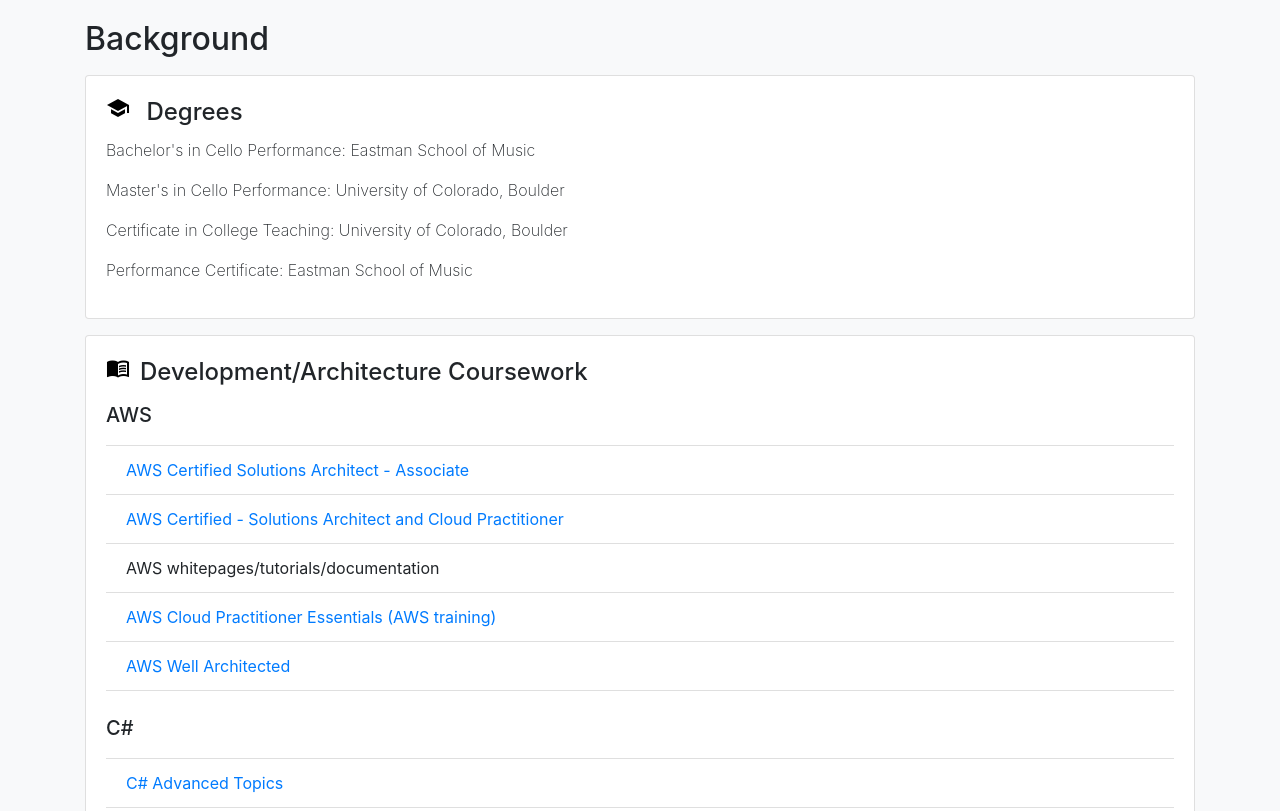
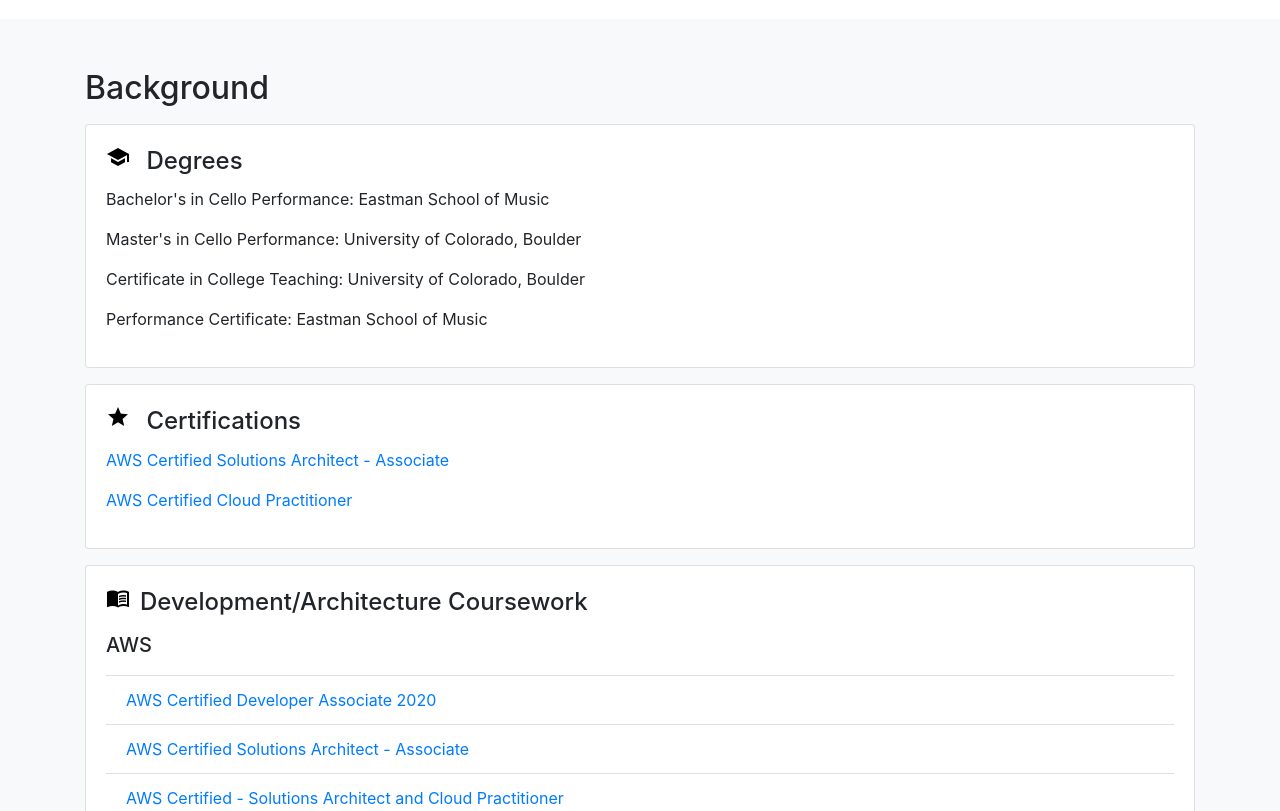
Before and after one commit to GretaP/DevWebbieSimple, a plain HTML site: page index.html in a window 1280 px wide. Shown: the part 2980-3791 px from the top of the page. Drawn offline with Linux system fonts and the light colour scheme.

Commit message:
Adds jenkins to skills, adds certification area under background, changes font-weight in Background ID section

```diff
--- a/custom.css
+++ b/custom.css
@@ -1,4 +1,7 @@
 /*Handwritten by Greta Parks*/
+#background p {
+  font-weight: 400;
+}
 
 .photoBack {
     background: linear-gradient(to bottom, rgba(22, 22, 22, 0.3) 0%, rgba(22, 22, 22, 0.7) 75%, #161616 100%), url(pic/coffeeCompy.jpg);
--- a/index.html
+++ b/index.html
@@ -106,6 +106,7 @@
                                 <li class="list-group-item">Apache</li>
                                 <li class="list-group-item">NGINX</li>
                                 <li class="list-group-item">Docker</li>
+                                <li class="list-group-item">Jenkins</li>
 
                             </ul>
                         </div>
@@ -251,6 +252,14 @@
             </div>
         </div>
 
+        <div class="card mt-3">
+            <div class="card-body">
+                <h4 class="card-title"><i class="material-icons">star</i> Certifications</h4>
+                <p class="card-body"><a href="https://www.certmetrics.com/amazon/public/badge.aspx?i=1&t=c&d=2019-11-06&ci=AWS00928227">AWS Certified Solutions Architect - Associate</a></h5>
+                <p class="card-body"><a href="https://www.certmetrics.com/amazon/public/badge.aspx?i=9&t=c&d=2019-06-04&ci=AWS00928227">AWS Certified Cloud Practitioner</a></p>
+            </div>
+        </div>
+
 
         <div class="card mt-3">
             <div class="card-body">
@@ -258,6 +267,7 @@
                 <p class="card-body">
                     <h5>AWS</h5>
                     <ul class="list-group list-group-flush">
+                        <li class="list-group-item"><a href="https://www.udemy.com/course/aws-certified-developer-associate-dva-c01/">AWS Certified Developer Associate 2020</a></li>
                         <li class="list-group-item"><a href="https://www.udemy.com/course/linux-academy-aws-certified-solutions-architect-associate/">AWS Certified Solutions Architect - Associate</a></li>
                         <li class="list-group-item"><a href="https://www.udemy.com/course/aws-certified-associate-architect-developer-sysops-admin/">AWS Certified - Solutions Architect and Cloud Practitioner</a></li>
                         <li class="list-group-item">AWS whitepages/tutorials/documentation</li>
```
